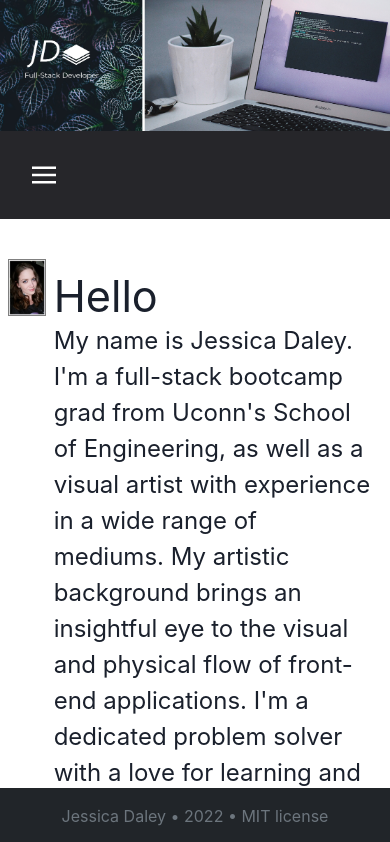
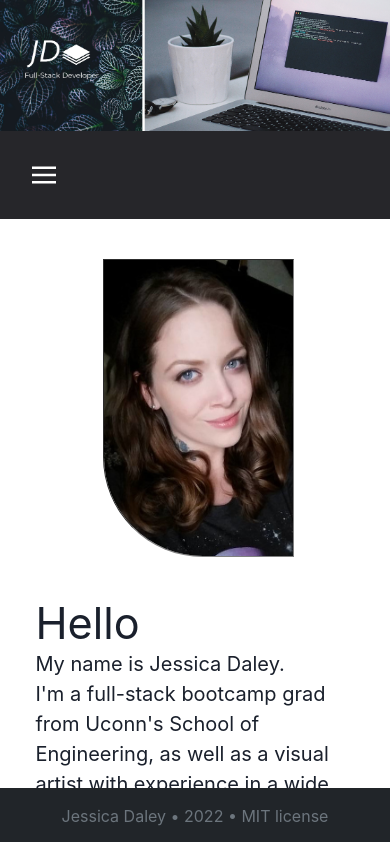
Before and after one commit to JessicaLDaley/my-portfolio, a React (Create React App) app: page / in a window 390 px wide. Shown: the top 842 px of the page. Built offline with nearby package versions, Linux system fonts and the light colour scheme.

Commit message:
made homepage more responsive with media queries

```diff
--- a/src/components/pages/Home.js
+++ b/src/components/pages/Home.js
@@ -9,7 +9,7 @@ function Home() {
         <div className="moreLeft"><img className="profile" src={profile_pic} alt="profile" />
         <div className="headerText">
         <h1 className='hello'>Hello</h1>
-            <p>
+            <p className="bio">
 					My name is Jessica Daley.
                     <br/>
                     I'm a full-stack bootcamp grad from Uconn's School of Engineering, as well as
--- a/src/components/styles.css
+++ b/src/components/styles.css
@@ -57,6 +57,7 @@ a {
     width: 10%;
     border: thin solid gray;
     margin-top: 2%;
+    border-style:inset;
 }
 
 .hero {
@@ -141,3 +142,68 @@ margin:3px;
 
     }
   }
+
+
+  @media screen and (min-width : 200px) and (max-width : 500px) {
+    .profile {
+
+       width:50%;
+       margin-left:25%;
+       margin-bottom:20px;
+       border-radius: 0px 0px 0px 100px;
+       border-style:inset;
+
+
+
+
+    }
+  }
+  @media screen and (min-width : 200px) and (max-width : 500px) {
+    .bio {
+
+       width:100%;
+       text-align: left;
+       margin-left:20px;
+       margin-right:15px;
+
+
+
+
+    }
+  }
+
+  @media only screen and (max-width: 500px)  {
+    .hello {
+
+       width:100%;
+       text-align: left;
+       margin-left:20px;
+
+
+
+
+
+    }
+  }
+
+  @media only screen and (max-width: 500px) {
+    .bio {
+
+     font-size: 20px;
+
+
+
+
+
+    }
+  }
+  @media screen and (min-width : 500px) and (max-width : 1500px)   {
+    .hello {
+       padding-top:2px;
+
+
+
+
+
+    }
+  }
```
Also changed, not shown: src/components/images/Me.jpg.
